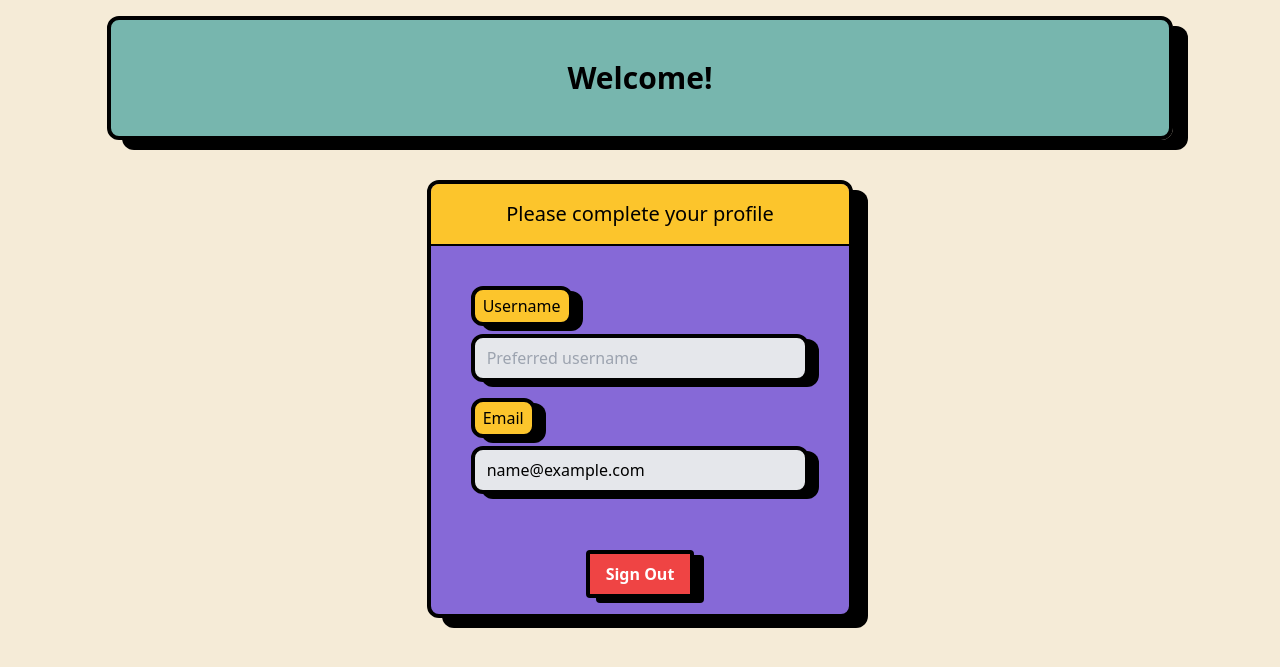
After one commit to christ-offer/fastapi-supabase-htmx-playground, a FastAPI app: template templates/profile.html in a window 1280 px wide. The commit adds this page. Shown: the top 667 px of the page. Run offline with FastAPI, Linux system fonts and the light colour scheme; the template is opened without the code that fills it: most values are stand-ins (such as "Sample title", 1, 10 or a date in 2020); parts of the project's set-up code (start-up, migrations or seed data) failed here and were passed over; some libraries are stand-ins or nearby versions.

Commit message:
formatters (treefmt, prettier, black, editorconfig) - some template updates, asking to complete profile on first login

```diff
--- a/main.py
+++ b/main.py
@@ -25,8 +25,8 @@ async def index(request: Request):
                 .single()
                 .execute()
             )
-            print(profile)
-            if profile:
+            print(profile.data["display_name"])
+            if profile.data["display_name"] is not None:
                 print("Profile is not empty.")
                 return templates.TemplateResponse(
                     "index.html",
@@ -39,12 +39,14 @@ async def index(request: Request):
                 )
             else:
                 print("Profile is empty.")
+                print(data.user.email)
                 return templates.TemplateResponse(
-                    "index.html",
+                    "profile.html",
                     {
                         "request": request,
                         "title": "Logged In!",
-                        "data": "Empty profile",
+                        "email": data.user.email,
+                        "profile": profile,
                     },
                 )
 
--- /dev/null
+++ b/templates/profile.html
@@ -0,0 +1,46 @@
+<!-- prettier-ignore -->
+{# templates/profile.html #}
+{% extends "base.html" %}
+{% block title %} Title % {% endblock %}
+{% block content %}
+<div
+  class="grid bg-brutalpurple mt-10 shadow-brutal rounded-xl border-4 border-black mb-10"
+>
+  <div class="border-b-2 border-black py-4 rounded-t-lg bg-brutalyellow">
+    <h1 class="text-xl text-center">Please complete your profile</h1>
+  </div>
+  <form class="grid p-10">
+    <label
+      class="mb-2 border-4 border-black max-w-fit shadow-brutalsmall rounded-xl p-1 px-2 bg-brutalyellow"
+      for="username"
+      >Username</label
+    >
+    <input
+      class="mb-4 w-full px-3 py-2 bg-gray-200 rounded-xl border-4 border-black shadow-brutalsmall"
+      type="text"
+      name="display_name"
+      placeholder="Preferred username"
+    />
+    <label
+      class="mb-2 border-4 border-black max-w-fit shadow-brutalsmall rounded-xl p-1 px-2 bg-brutalyellow"
+      for="email"
+      >Email
+    </label>
+    <input
+      class="mb-4 w-full px-3 py-2 bg-gray-200 rounded-xl border-4 border-black shadow-brutalsmall"
+      type="email"
+      name="email"
+      value="{{ email }}"
+			disabled
+    />
+  </form>
+  <button
+    class="bg-red-500 hover:bg-red-700 text-white font-bold py-2 px-4 rounded border-black border-4 shadow-brutalsmall place-self-center mb-4"
+    hx-post="signout"
+    hx-on:htmx:after-request="window.location.href='/auth'"
+    hx-swap="none"
+  >
+    Sign Out
+  </button>
+</div>
+{% endblock %}
```
Also changed, not shown: templates/base.html (+9 -9 lines), templates/index.html (+4 -3 lines), treefmt.toml (+5 -3 lines), .prettierrc.toml (added), templates/auth.html (line endings or trailing spaces), 1 other file.
